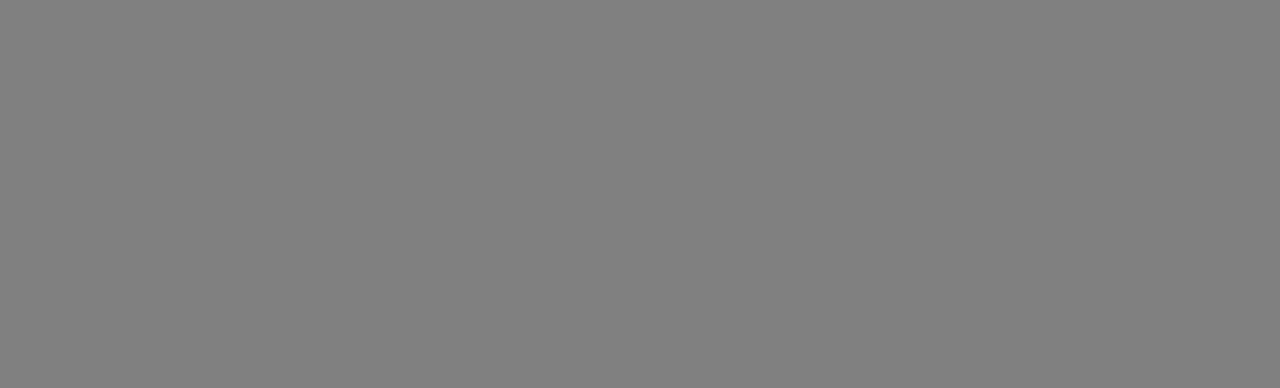
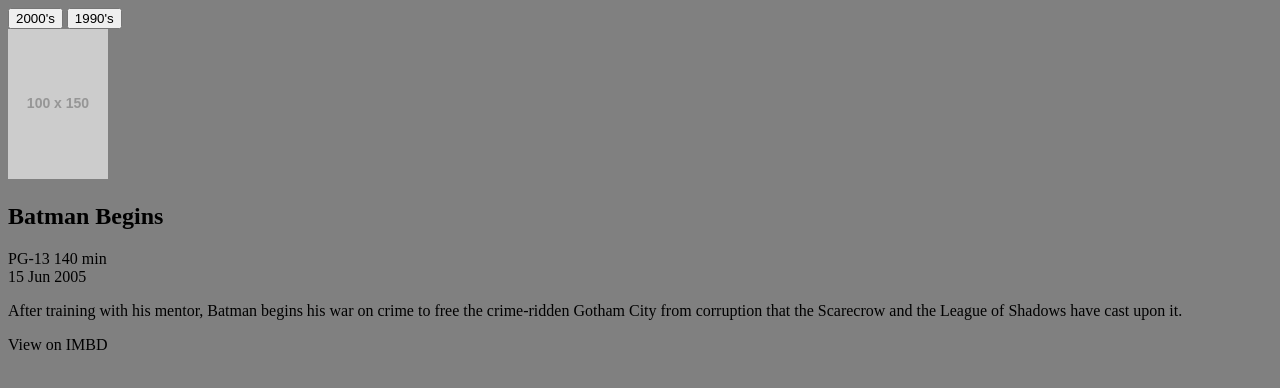
Before and after one commit to thebeckyhamm/dg-movie-mock, a website: page index.html in a window 1280 px wide. Drawn offline with nearby package versions, Linux system fonts and the light colour scheme; placeholder pictures from the web are drawn by us.

Commit message:
draft up html for styling

```diff
--- a/index.html
+++ b/index.html
@@ -19,6 +19,32 @@
 <body ng-app="dgMovieApp">
 
 
+<section class="list">
+    <div class="btn-group">
+        <button class="btn btn--toggle">2000's</button>
+        <button class="btn btn--toggle">1990's</button>
+    </div>
+    <article class="list__item">
+        <div class="media">
+            <div class="media__img">
+                <img src="http://placehold.it/100x150" alt="">
+            </div>
+            <h2 class="media__title">Batman Begins</h2>
+            <div class="media__meta">
+                <div class="pull-left">
+                    <span class="rating">PG-13</span>
+                    140 min
+                </div>
+                <div class="pull-right">15 Jun 2005</div>
+
+            </div>
+            <div class="media__desc">
+                <p>After training with his mentor, Batman begins his war on crime to free the crime-ridden Gotham City from corruption that the Scarecrow and the League of Shadows have cast upon it.</p>
+            </div>
+            <div class="btn">View on IMBD</div>
+        </div>
+    </article>
+</section>
 
 
 
```
